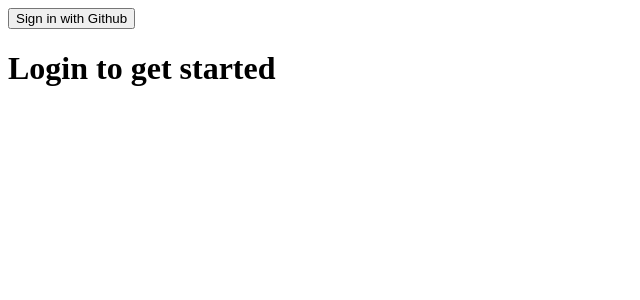
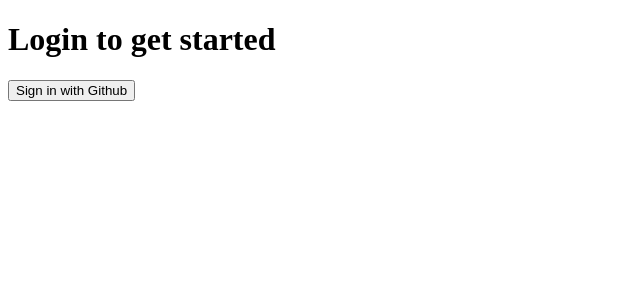
Before and after one commit to uuuuooii/github-alarm, a Next.js app: page /login in a window 1280 px wide. Shown: the top 300 px of the page, without its empty margins (0-640 px from the left). Built offline with nearby package versions, Linux system fonts and the light colour scheme; no server answers.

Commit message:
Update: github login

```diff
--- a/src/app/login/page.tsx
+++ b/src/app/login/page.tsx
@@ -25,7 +25,10 @@ const Login = () => {
 
   return (
 
-    <><LoginButton></LoginButton><Header></Header></>
+    <>
+      <Header />
+      <LoginButton />
+    </>
   );
 };
 
```
